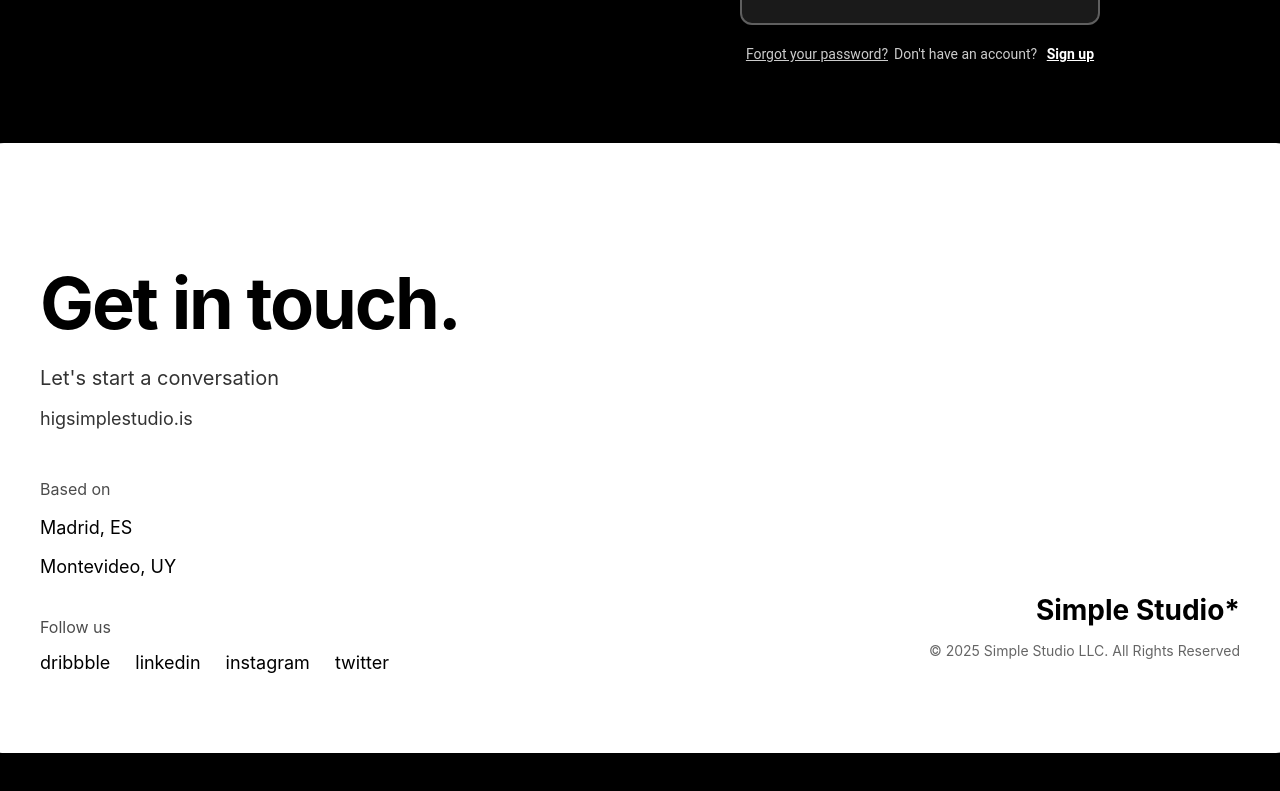
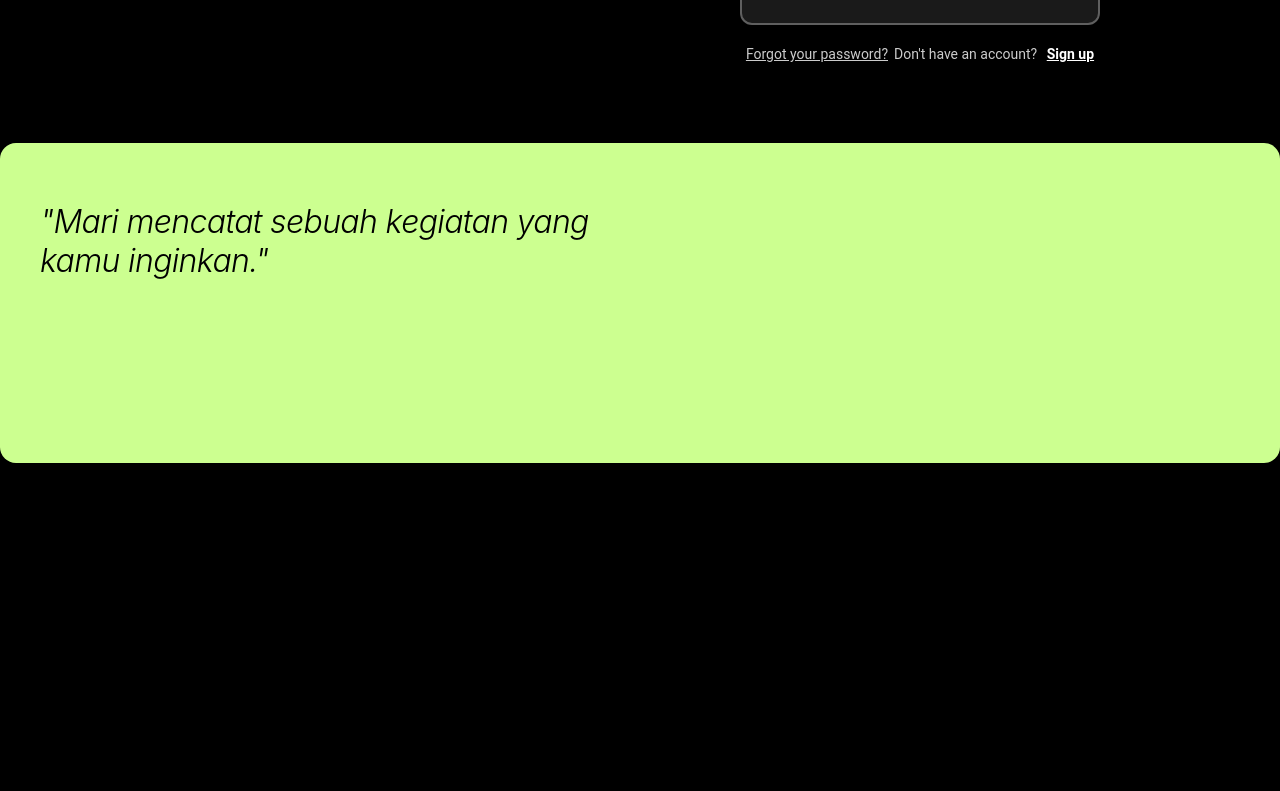
Before and after one commit to vinividivicilala/lolo, a Next.js app in the folder faq/: page /signin in a window 1280 px wide. Shown: the part 758-1549 px from the top of the page. After the commit the page ends 1261 px from the top, so only its background shows below. Built offline with nearby package versions, Linux system fonts and the light colour scheme.

Commit message:
Update page.tsx

```diff
--- a/faq/app/signin/page.tsx
+++ b/faq/app/signin/page.tsx
@@ -391,145 +391,36 @@ export default function SignInPage({ onClose, onSwitchToSignUp, onSwitchToForgot
         </div>
       </div>
 
-      {/* Card Footer dengan Border Radius seperti di foto */}
+      {/* Card Baru dengan Design Minimalis */}
       <div
         style={{
           width: '100%',
           maxWidth: '1200px',
-          backgroundColor: '#ffffff',
+          backgroundColor: '#CCFF90', // Warna hijau stabilo
           color: '#000000',
-          padding: '80px 60px',
-          borderRadius: '24px', // Border radius seperti di foto
+          padding: '60px 40px',
+          borderRadius: '16px',
+          fontFamily: "'Inter', sans-serif",
+          boxShadow: '0 4px 20px rgba(0,0,0,0.1)',
+          minHeight: '200px',
           display: 'flex',
-          justifyContent: 'space-between',
           alignItems: 'flex-start',
-          gap: '60px',
-          fontFamily: "'Inter', sans-serif",
-          boxShadow: '0 10px 30px rgba(0,0,0,0.1)',
         }}
       >
-        {/* Left Section - Main Content */}
-        <div style={{ flex: '1' }}>
-          <h1
-            style={{
-              fontSize: '72px',
-              fontWeight: 'bold',
-              lineHeight: '0.9',
-              marginBottom: '30px',
-              letterSpacing: '-0.03em',
-            }}
-          >
-            Get in touch.
-          </h1>
-
-          <div style={{ marginBottom: '50px' }}>
-            <p
-              style={{
-                fontSize: '20px',
-                marginBottom: '8px',
-                opacity: '0.8',
-              }}
-            >
-              Let's start a conversation
-            </p>
-            <p
-              style={{
-                fontSize: '18px',
-                opacity: '0.8',
-              }}
-            >
-              higsimplestudio.is
-            </p>
-          </div>
-
-          <div style={{ marginBottom: '40px' }}>
-            <p
-              style={{
-                fontSize: '16px',
-                opacity: '0.7',
-                marginBottom: '12px',
-              }}
-            >
-              Based on
-            </p>
-            <p
-              style={{
-                fontSize: '18px',
-                marginBottom: '6px',
-              }}
-            >
-              Madrid, ES
-            </p>
-            <p
-              style={{
-                fontSize: '18px',
-              }}
-            >
-              Montevideo, UY
-            </p>
-          </div>
-
-          <div>
-            <p
-              style={{
-                fontSize: '16px',
-                opacity: '0.7',
-                marginBottom: '15px',
-              }}
-            >
-              Follow us
-            </p>
-            <div
-              style={{
-                display: 'flex',
-                gap: '25px',
-              }}
-            >
-              {['dribbble', 'linkedin', 'instagram', 'twitter'].map((platform) => (
-                <span
-                  key={platform}
-                  style={{
-                    fontSize: '18px',
-                    cursor: 'pointer',
-                    transition: 'opacity 0.3s ease',
-                  }}
-                  onMouseEnter={(e) => {
-                    e.currentTarget.style.opacity = '0.7';
-                  }}
-                  onMouseLeave={(e) => {
-                    e.currentTarget.style.opacity = '1';
-                  }}
-                >
-                  {platform}
-                </span>
-              ))}
-            </div>
-          </div>
-        </div>
-
-        {/* Right Section - Studio Info */}
-        <div style={{
-          textAlign: 'right',
-          alignSelf: 'flex-end',
-        }}>
-          <p
-            style={{
-              fontSize: '28px',
-              fontWeight: 'bold',
-              marginBottom: '15px',
-            }}
-          >
-            Simple Studio*
-          </p>
-          <p
-            style={{
-              fontSize: '14px',
-              opacity: '0.6',
-            }}
-          >
-            © 2025 Simple Studio LLC. All Rights Reserved
-          </p>
-        </div>
+        {/* Teks di pojok kiri */}
+        <p
+          style={{
+            fontSize: '32px',
+            fontWeight: '300', // Font minimalis dan tipis
+            lineHeight: '1.2',
+            margin: '0',
+            letterSpacing: '-0.02em',
+            fontStyle: 'italic', // Gaya minimalis
+            maxWidth: '600px',
+          }}
+        >
+          "Mari mencatat sebuah kegiatan yang kamu inginkan."
+        </p>
       </div>
     </div>
   );
```
